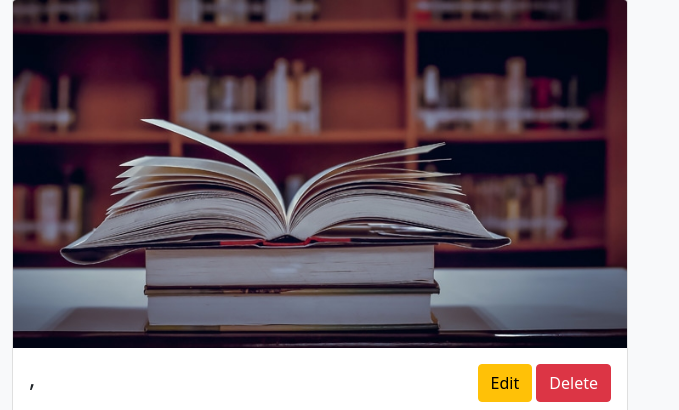
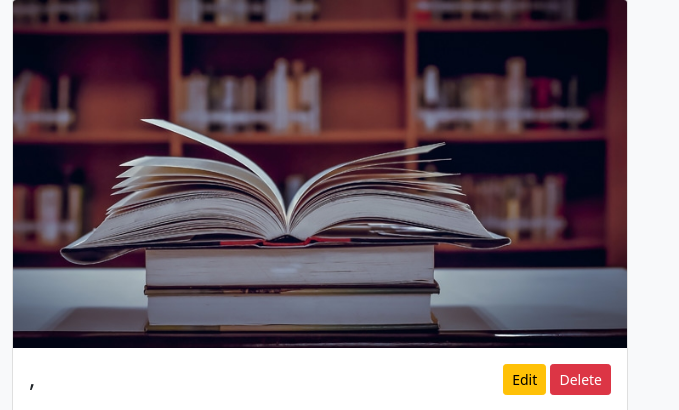
Before and after one commit to fuoridallarete/fuzzy-library, a Django app: template library_project/library/templates/library/author_detail.html in a window 1280 px wide. Shown: the part 105-515 px from the top of the page, without its empty margins (0-679 px from the left). Run offline with Django 3.2, Linux system fonts and the light colour scheme; the template is opened without the code that fills it, so the values that code supplies are empty.

Commit message:
btn style

```diff
--- a/library_project/library/templates/library/author_detail.html
+++ b/library_project/library/templates/library/author_detail.html
@@ -17,13 +17,13 @@
                   </div>
                 <div>
                     <a
-                      class="btn btn-warning btn-block" type="submit"
+                      class="btn btn-warning btn-sm btn-block" type="submit"
                       href="{% url 'author_update' author.id %}"
                     >
                       Edit
                     </a>
                     <a
-                      class="btn btn-danger btn-block" type="submit"
+                      class="btn btn-danger btn-block btn-sm" type="submit"
                       href="{% url 'author_delete' author.id %}"
                     >
                       Delete
```
